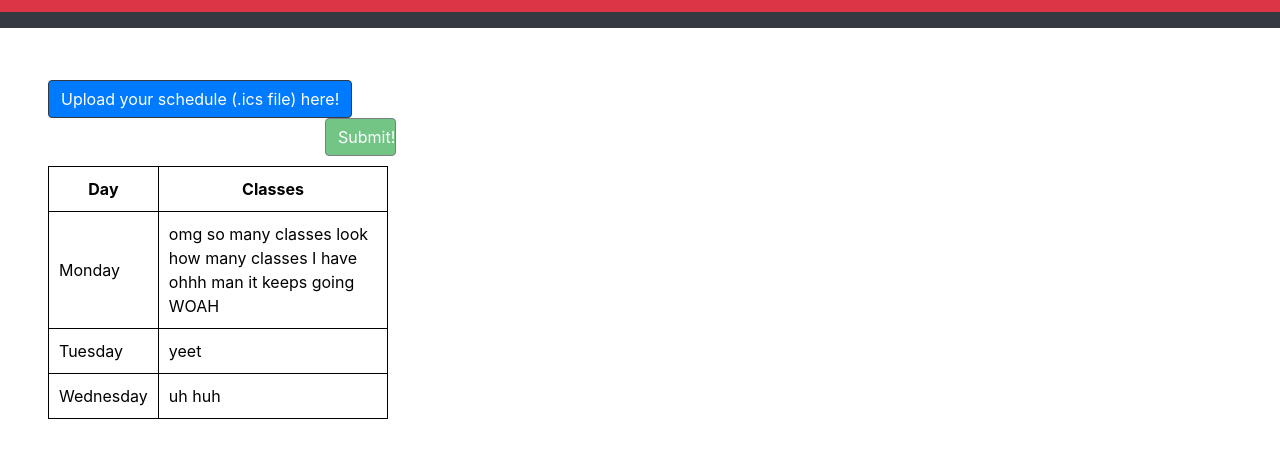
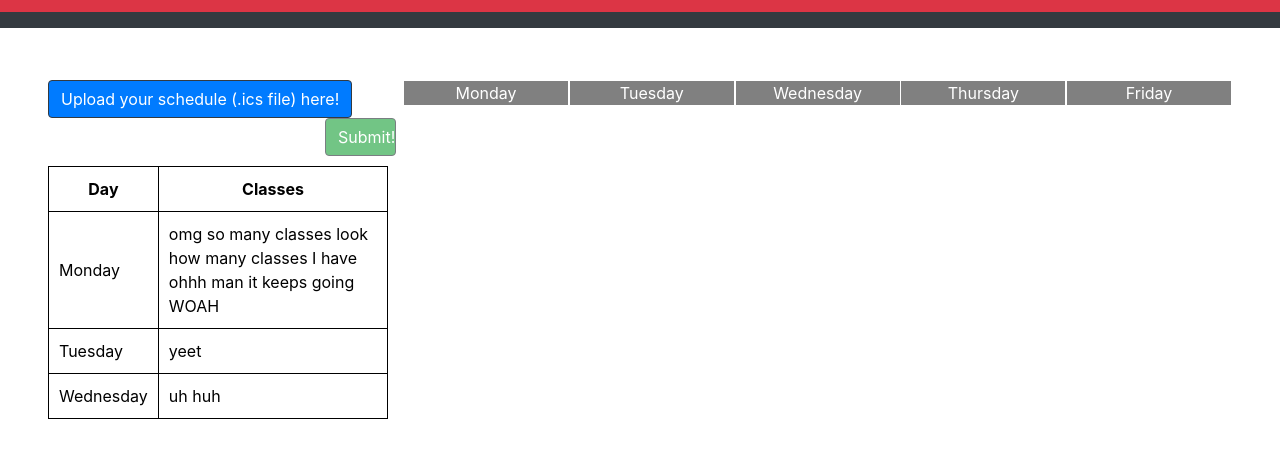
Before and after one commit to JackLowry/classMapper, a website: page index.html in a window 1280 px wide. Shown: the part 82-540 px from the top of the page. Drawn offline with nearby package versions, Linux system fonts and the light colour scheme; some packages are replaced by stand-ins of ours; no server answers.

Commit message:
tabs started

```diff
--- a/index.html
+++ b/index.html
@@ -113,8 +113,31 @@
 
     </div>
   </div>
+<style>
+.tab {
+  color: white;
+  float:left;
+  background-color: gray;
+  text-align: center;
+  width:19.8%;
+  margin:.1%;
+  cursor: pointer;
+}
+</style>
 
-    <div id = "map" style="float: right; width: 70%; height: 90%" class="clearfix">  <!-- div for the map -->
+
+    <div style='float:right;width:70%;height:90%'>
+      <div id='tabs'style="height:5%">
+        <div id='mon'class='tab' >Monday</div>
+        <div class='tab' >Tuesday</div>
+        <div class='tab' >Wednesday</div>
+        <div class='tab' >Thursday</div>
+        <div class='tab' >Friday</div>
+
+
+
+      </div>
+    <div id = "map" style="" class="clearfix">  <!-- div for the map -->
       <script>
         var map;
           function initMap() {
@@ -134,12 +157,15 @@
         async defer></script>
 
     </div>
-
+  </div>
   </body>
 </div>
 <script src="https://cdnjs.cloudflare.com/ajax/libs/socket.io/2.0.3/socket.io.js"></script>
 <script>
 
+function mon(){
+  document.getElementById(mon).backgroundColor='black';
+}
 document.getElementById("submitButtonBUTTON").disabled = true;  // initialize button to diabled
 document.getElementById("greenChecker").style.opacity = '0.0'; // initialize green check to 'hidden' state
 
```
